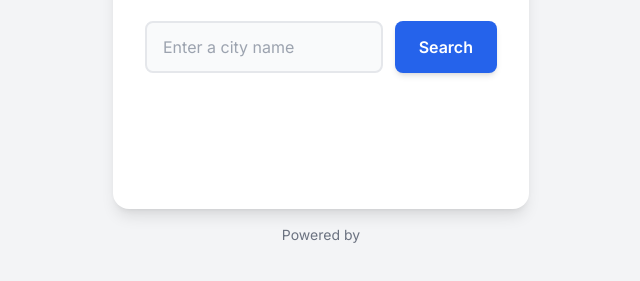
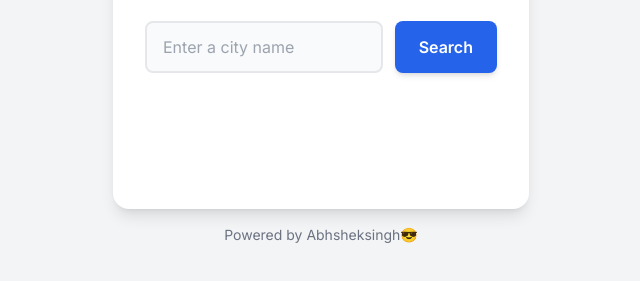
Before and after one commit to dhangar007A/Weather-App, a plain HTML site: page index.html in a window 1280 px wide. Shown: the part 313-594 px from the top of the page, without its empty margins (319-959 px from the left). Drawn offline with nearby package versions, Linux system fonts and the light colour scheme.

Commit message:
screenshot added

```diff
--- a/index.html
+++ b/index.html
@@ -31,7 +31,7 @@
             <div id="weatherResult" class="bg-gradient-to-br from-blue-500 to-indigo-600 text-white p-6 rounded-xl shadow-lg opacity-0 transform scale-95">
             </div>
         </div>
-        <p class="text-center text-gray-500 text-sm mt-4">Powered by </p>
+        <p class="text-center text-gray-500 text-sm mt-4">Powered by Abhsheksingh😎</p>
     </div>
 
     <script src="script.js"></script>
```
Also changed, not shown: Images/Screenshot 2025-07-19 113642.png (added), Images/Screenshot 2025-07-19 113659.png (added), Images/Screenshot 2025-07-19 113710.png (added).
